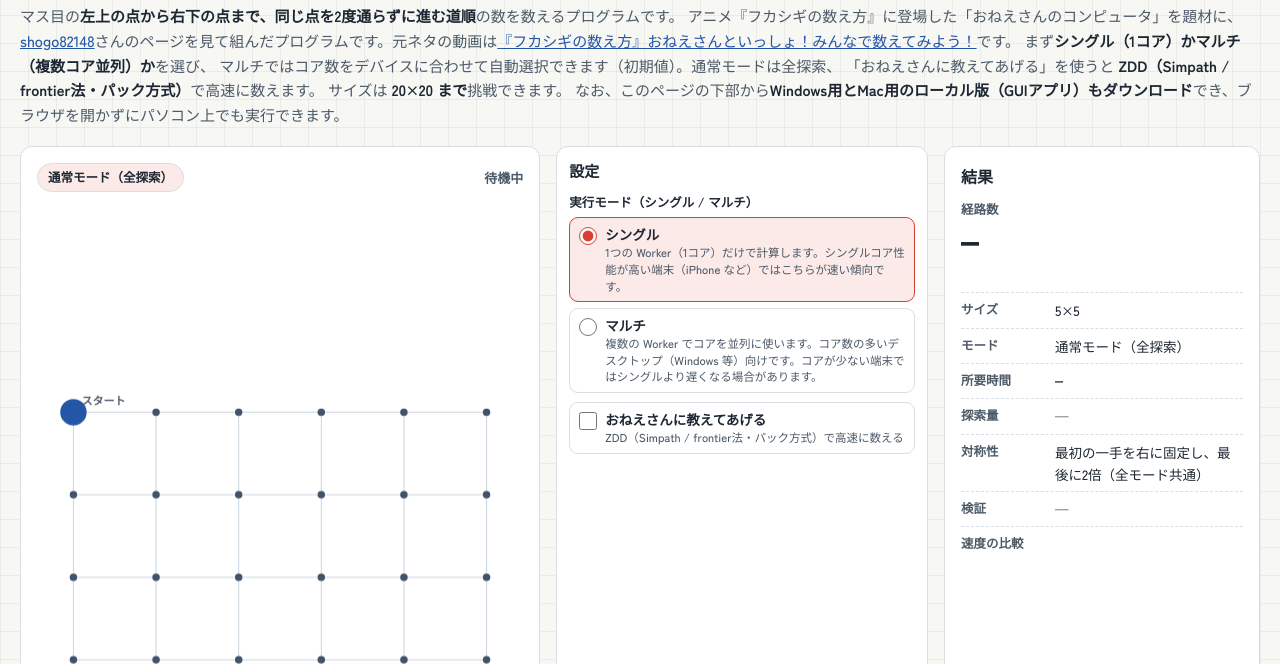
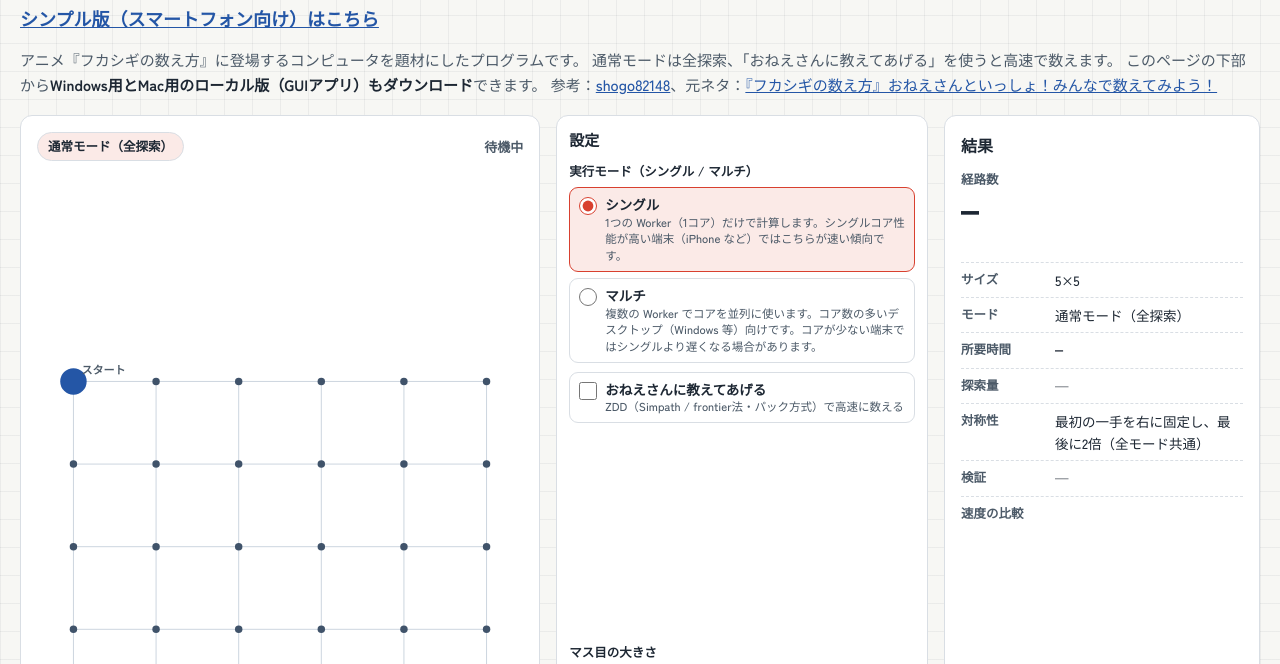
Before and after one commit to riley-letscount/letscount, a plain HTML site: page index.html in a window 1280 px wide. Shown: the part 69-733 px from the top of the page. Drawn offline with Linux system fonts and the light colour scheme.

Commit message:
Update description and start-on-size-tap

```diff
--- a/index.html
+++ b/index.html
@@ -68,6 +68,8 @@
         margin: 4px 0 8px;
         letter-spacing: 0.01em;
       }
+      .intro .simple-link { margin: 0 0 14px; font-size: 18px; font-weight: 700; }
+      .intro .simple-link a { color: var(--blue); }
       .intro .lead { margin: 0 0 18px; color: var(--ink-soft); font-size: 15px; }
       .intro .lead a { color: var(--blue); }
       .intro .lead strong { color: var(--ink); }
@@ -232,14 +234,12 @@
     <div class="wrap">
       <header class="intro">
         <h1>同じ所を2度通らない道順の数</h1>
+        <p class="simple-link"><a href="https://riley-letscount.github.io/letscount/simple.html" target="_blank" rel="noopener">シンプル版（スマートフォン向け）はこちら</a></p>
         <p class="lead">
-          マス目の<strong>左上の点から右下の点まで、同じ点を2度通らずに進む道順</strong>の数を数えるプログラムです。
-          アニメ『フカシギの数え方』に登場した「おねえさんのコンピュータ」を題材に、<a href="https://shogo82148.github.io/letscount/">shogo82148</a>さんのページを見て組んだプログラムです。元ネタの動画は<a href="https://www.youtube.com/watch?v=Q4gTV4r0zRs">『フカシギの数え方』おねえさんといっしょ！みんなで数えてみよう！</a>です。
-          まず<strong>シングル（1コア）かマルチ（複数コア並列）か</strong>を選び、
-          マルチではコア数をデバイスに合わせて自動選択できます（初期値）。通常モードは全探索、
-          「おねえさんに教えてあげる」を使うと <strong>ZDD（Simpath / frontier法・パック方式）</strong>で高速に数えます。
-          サイズは <strong>20×20 まで</strong>挑戦できます。
-          なお、このページの下部から<strong>Windows用とMac用のローカル版（GUIアプリ）もダウンロード</strong>でき、ブラウザを開かずにパソコン上でも実行できます。
+          アニメ『フカシギの数え方』に登場するコンピュータを題材にしたプログラムです。
+          通常モードは全探索、「おねえさんに教えてあげる」を使うと高速で数えます。
+          このページの下部から<strong>Windows用とMac用のローカル版（GUIアプリ）もダウンロード</strong>できます。
+          参考：<a href="https://shogo82148.github.io/letscount/">shogo82148</a>、元ネタ：<a href="https://www.youtube.com/watch?v=Q4gTV4r0zRs">『フカシギの数え方』おねえさんといっしょ！みんなで数えてみよう！</a>
         </p>
       </header>
 
@@ -300,7 +300,6 @@
             <div class="ctl-label" id="sizeLabel">マス目の大きさ</div>
             <div id="sizeGrid" class="size-grid" role="group" aria-labelledby="sizeLabel"></div>
             <div class="btn-row">
-              <button id="startBtn" class="btn primary" type="button">数える</button>
               <button id="stopBtn" class="btn danger" type="button" disabled>停止</button>
             </div>
             <div class="warn-slot">
@@ -1374,7 +1373,7 @@ var modeSingle = $("modeSingle"), modeMulti = $("modeMulti");
 var singleOpts = $("singleOpts"), multiOpts = $("multiOpts"), singleBanner = $("singleBanner");
 var optsStack = $("optsStack");
 var coreSel = $("coreSel"), coreNote = $("coreNote");
-var startBtn = $("startBtn"), stopBtn = $("stopBtn"), warnBox = $("warnBox");
+var stopBtn = $("stopBtn"), warnBox = $("warnBox");
 var statusText = $("statusText"), modeBadge = $("modeBadge"), stageNote = $("stageNote");
 var progressBar = $("progressBar");
 var resCount = $("resCount"), resDigits = $("resDigits"), resSize = $("resSize"),
@@ -1638,6 +1637,7 @@ var btn = ev.target.closest(".size-btn");
 if (!btn || running) return;
 size = parseInt(btn.getAttribute("data-n"), 10);
 refreshSizeUI();
+startRun();
 });
 })();
 (function buildCoreSel() {
@@ -1780,7 +1780,6 @@ function spawnMultiWorker() { return new Worker(getMultiWorkerUrl());}
 
 /* ---------- 実行管理（共通） ---------- */
 function setRunningUI(on) {
-startBtn.disabled = on;
 stopBtn.disabled =!on;
 teachCheck.disabled = on;
 coreSel.disabled = on;
@@ -1984,7 +1983,6 @@ resSize.textContent = wasSize + "×" + wasSize;
 draw();
 }
 
-startBtn.addEventListener("click", startRun);
 stopBtn.addEventListener("click", stopRun);
 teachCheck.addEventListener("change", function () {
 if (running) return;
```
